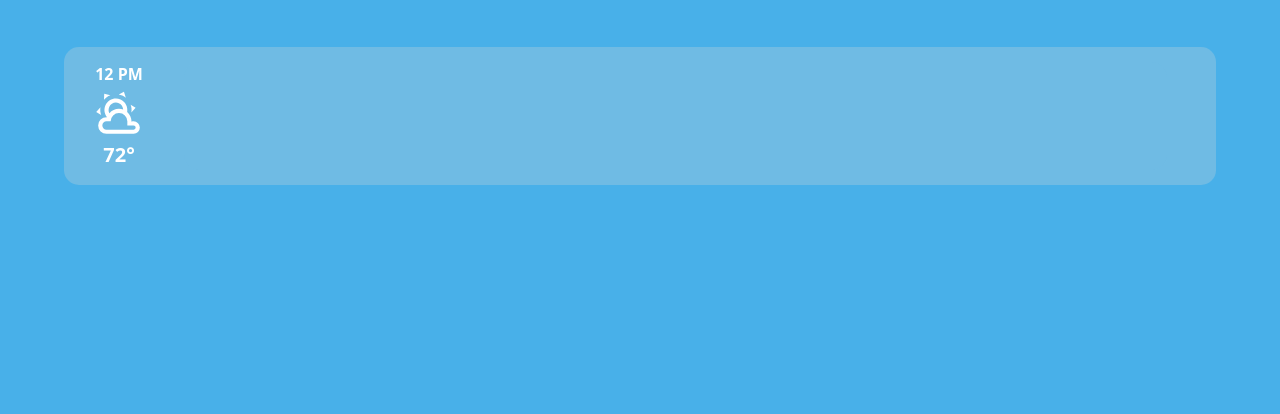
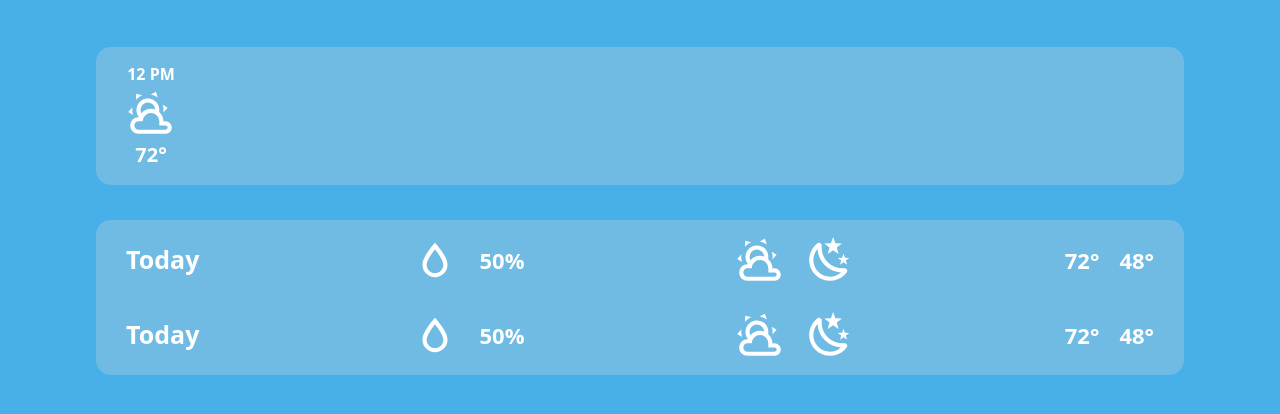
Before and after one commit to BrandonFitzpatricc/weather-app, a website built with webpack: page src/template.html in a window 1280 px wide. Shown: the part 338-752 px from the top of the page. Built offline with nearby package versions, Linux system fonts and the light colour scheme.

Commit message:
Write the daily weather info section of the main content container

```diff
--- a/src/stylesheets/style.css
+++ b/src/stylesheets/style.css
@@ -69,20 +69,17 @@ body {
   }
 
   & .weather-info {
-    width: max(850px, 90%);
+    width: max(850px, 85%);
     background-color: var(--light-blue);
     border-radius: 15px;
     padding: 15px 30px;
-
-    & .temp {
-      font-size: 20px;
-    }
 
     & .icon.weather {
       width: 50px;
     }
 
     &.hourly {
+      margin-bottom: 35px;
       display: flex;
       gap: 40px;
       overflow: scroll;
@@ -97,6 +94,37 @@ body {
         & .time {
           text-wrap: nowrap;
         }
+
+        & .temp {
+          font-size: 20px;
+        }
+      }
+    }
+
+    &.daily {
+      & .entry {
+        display: flex;
+        justify-content: space-between;
+        align-items: center;
+
+        & + .entry {
+          margin-top: 25px;
+        }
+
+        & .week-day {
+          font-size: 25px;
+        }
+
+        & .sub-info {
+          display: flex;
+          align-items: center;
+          gap: 20px;
+
+          & .rain-percentage,
+          .temp {
+            font-size: 22px;
+          }
+        }
       }
     }
   }
--- a/src/template.html
+++ b/src/template.html
@@ -47,8 +47,75 @@
           />
           <div class="temp">72°</div>
         </div>
+      </div>
 
-      <div class="weather-info daily"></div>
+      <div class="weather-info daily">
+        <div class="entry">
+          <div class="week-day">Today</div>
+
+          <div class="sub-info">
+            <img
+              class="icon rain-drop"
+              src="./icons/weather-icons/rain-percentage.svg"
+              alt="rain drop icon"
+              width="50"
+              height="50"
+            />
+            <div class="rain-percentage">50%</div>
+          </div>
+
+          <div class="sub-info">
+            <img
+              class="icon weather"
+              src="./icons/weather-icons/partly-cloudy-day.svg"
+              alt="partly cloudy day weather icon"
+            />
+            <img
+              class="icon weather"
+              src="./icons/weather-icons/clear-night.svg"
+              alt="clear night weather icon"
+            />
+          </div>
+
+          <div class="sub-info">
+            <div class="temp high">72°</div>
+            <div class="temp low">48°</div>
+          </div>
+        </div>
+
+        <div class="entry">
+          <div class="week-day">Today</div>
+
+          <div class="sub-info">
+            <img
+              class="icon rain-drop"
+              src="./icons/weather-icons/rain-percentage.svg"
+              alt="rain drop icon"
+              width="50"
+              height="50"
+            />
+            <div class="rain-percentage">50%</div>
+          </div>
+
+          <div class="sub-info">
+            <img
+              class="icon weather"
+              src="./icons/weather-icons/partly-cloudy-day.svg"
+              alt="partly cloudy day weather icon"
+            />
+            <img
+              class="icon weather"
+              src="./icons/weather-icons/clear-night.svg"
+              alt="clear night weather icon"
+            />
+          </div>
+
+          <div class="sub-info">
+            <div class="temp high">72°</div>
+            <div class="temp low">48°</div>
+          </div>
+        </div>
+      </div>
     </div>
   </body>
 </html>
```
